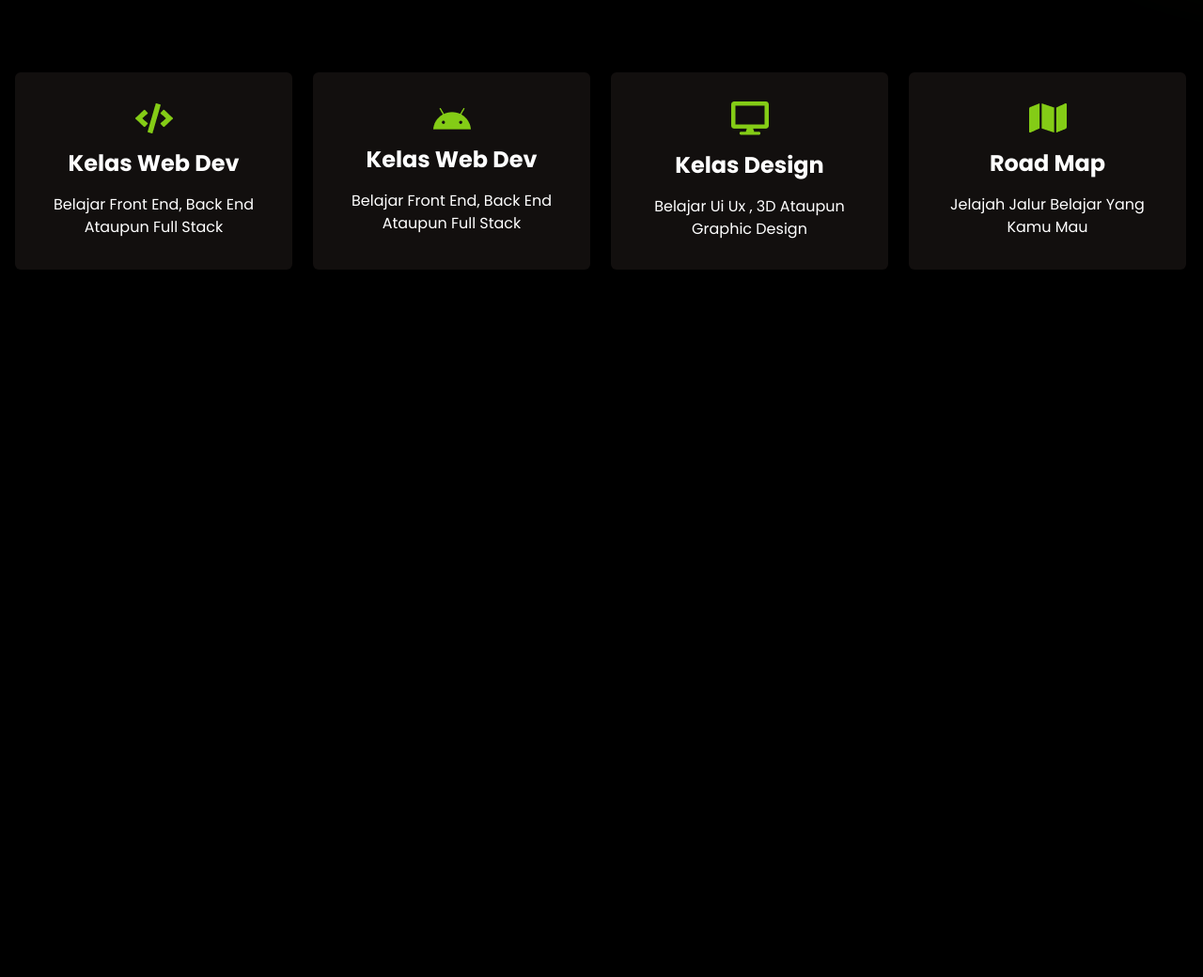
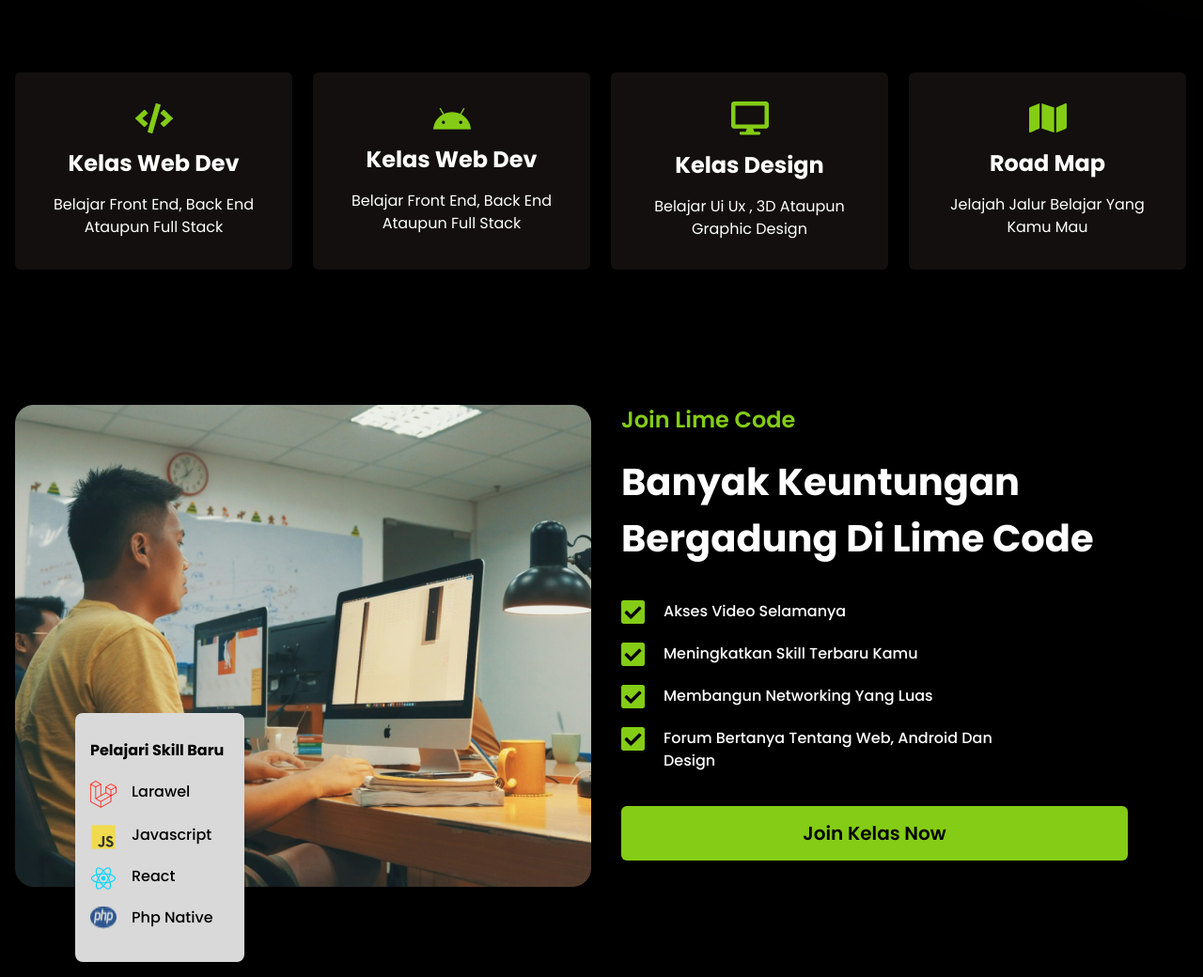
Before and after one commit to ashkannaseri2112/Lime-Code, a website: page public/index.html in a window 1280 px wide. Shown: the part 1244-2284 px from the top of the page at 94% size. Before the commit the page ends 1531 px from the top, so only its background shows below. Drawn offline with Linux system fonts and the light colour scheme.

Commit message:
compeleting section desktop join

```diff
--- a/public/index.html
+++ b/public/index.html
@@ -393,6 +393,78 @@
           </ul>
         </div>
       </div>
+      <!-- Join -->
+      <div class="container">
+        <div class="flex mt-36 mb-24 gap-x-8">
+          <div class="relative bg-join-img w-[613px] h-[513px]">
+            <div
+              class="rounded-lg absolute left-16 -bottom-20 py-7 px-4 text-black skills w-[180px] h-[265px] bg-[#D9D9D9]"
+            >
+              <span class="text-center font-PoppinsBold"
+                >pelajari skill baru</span
+              >
+              <div class="flex flex-col mt-5 gap-y-4">
+                <span class="flex gap-x-4">
+                  <img src="/public/images/Join/Larawel.png" alt="Larawel" />
+                  Larawel
+                </span>
+                <span class="flex gap-x-4">
+                  <img
+                    src="/public/images/Join/JavaScript.png"
+                    alt="Javascript"
+                  />
+                  Javascript
+                </span>
+                <span class="flex gap-x-4">
+                  <img src="/public/images/Join/React.png" alt="React" />
+                  React
+                </span>
+                <span class="flex gap-x-4">
+                  <img src="/public/images/Join/Php-Native.png" alt="Php" />
+                  Php native
+                </span>
+              </div>
+            </div>
+          </div>
+          <div class="list">
+            <span class="text-green-350 font-PoppinsSemibold text-2xl"
+              >Join Lime Code</span
+            >
+            <h4 class="text-[40px] font-PoppinsBold max-w-[539px] mt-5">
+              banyak keuntungan bergadung di lime code
+            </h4>
+            <div class="my-9">
+              <div class="flex gap-x-5 mb-5">
+                <img src="/public/images/Join/Checkbox.png" alt="checkbox" />
+                <h2>akses video selamanya</h2>
+              </div>
+              <div class="flex gap-x-5 mb-5">
+                <img src="/public/images/Join/Checkbox.png" alt="checkbox" />
+                <span>meningkatkan skill terbaru kamu</span>
+              </div>
+              <div class="flex gap-x-5 mb-5">
+                <img src="/public/images/Join/Checkbox.png" alt="checkbox" />
+                <span>membangun networking yang luas</span>
+              </div>
+              <div class="flex gap-x-5">
+                <img
+                  class="h-[25px]"
+                  src="/public/images/Join/Checkbox.png"
+                  alt="checkbox"
+                />
+                <span class="max-w-[350px]"
+                  >forum bertanya tentang web, android dan design</span
+                >
+              </div>
+            </div>
+            <button
+              class="w-full text-black text-xl font-PoppinsSemibold h-[58px] bg-green-350 rounded-md"
+            >
+              Join Kelas Now
+            </button>
+          </div>
+        </div>
+      </div>
     </main>
     <div
       id="overlay"
--- a/tailwind.config.js
+++ b/tailwind.config.js
@@ -10,6 +10,7 @@ module.exports = {
       },
       backgroundImage: {
         "homePage-Img": "url(/public/images/Home.png)",
+        "join-img":"url(/public/images/Join-img.png)"
       },
     },
     screens: {
```
Also changed, not shown: public/images/Join/Checkbox.png (added), public/images/Join/JavaScript.png (added), public/images/Join/Larawel.png (added), public/images/Join/Php-Native.png (added), public/images/Join/React.png (added), public/styles/app.css.
